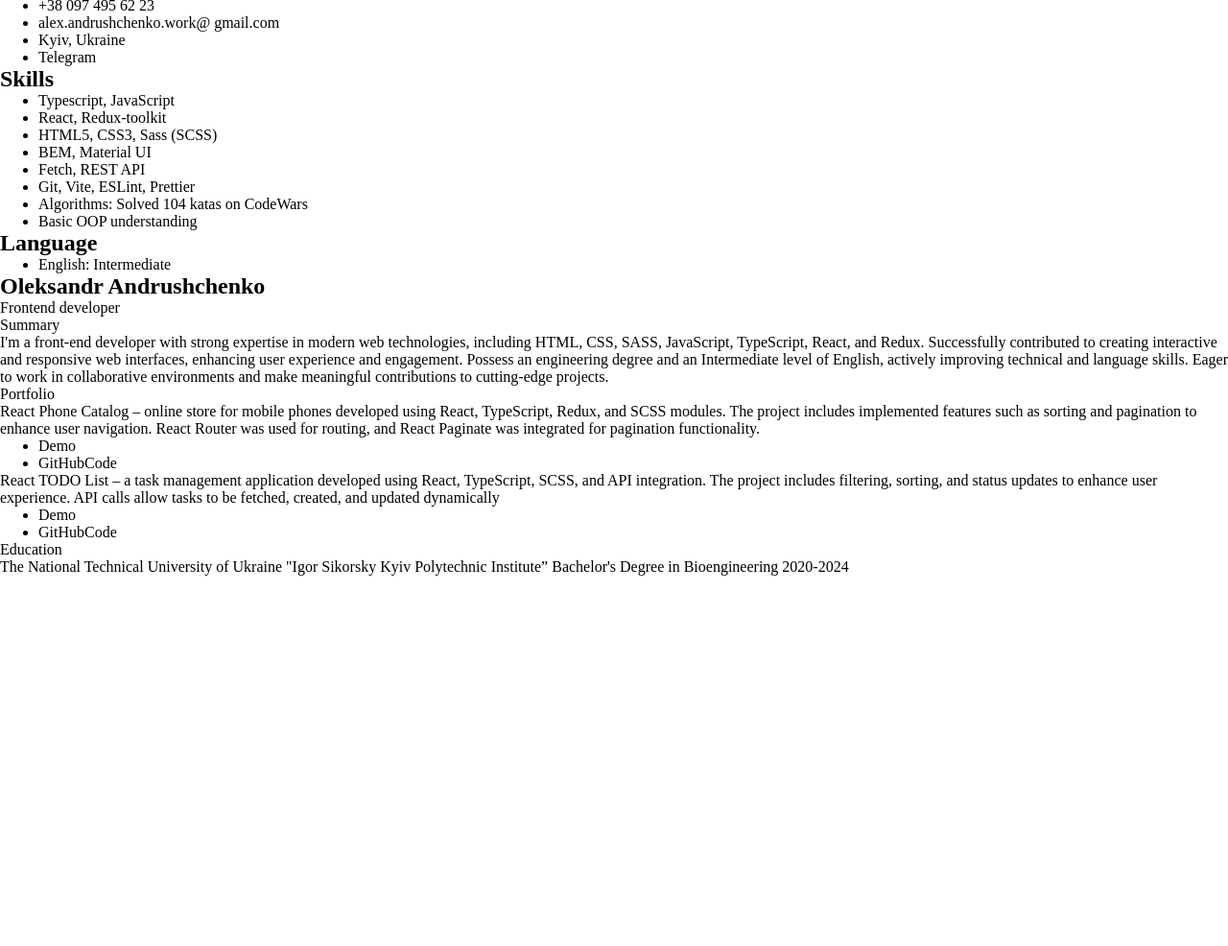
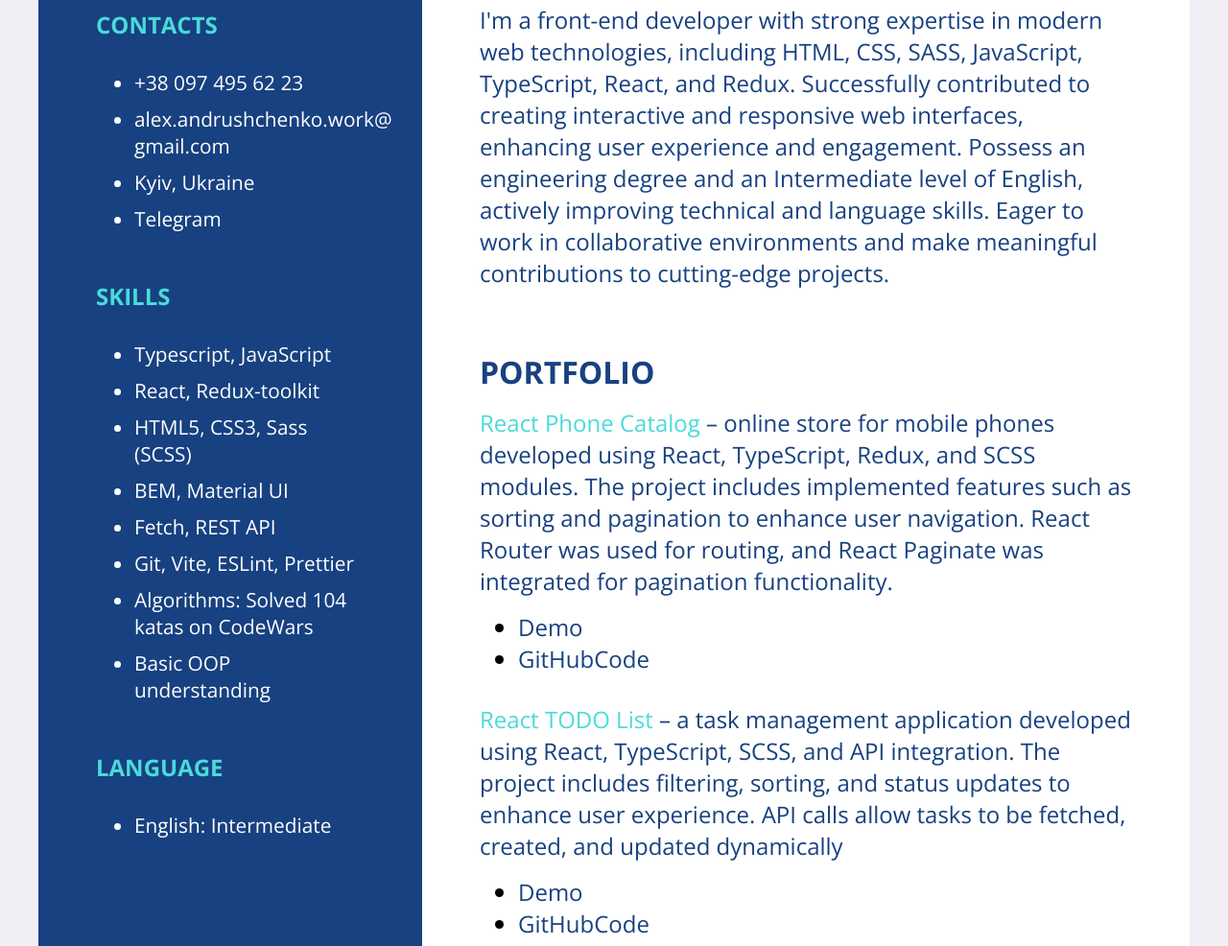
Before and after one commit to andrushchenkoo/rsschool-cv, a plain HTML site: page index.html in a window 1280 px wide. Shown: the part 351-1337 px from the top of the page at 96% size. Before the commit the page ends 951 px from the top, so only its background shows below. Drawn offline with Linux system fonts and the light colour scheme.

Commit message:
feat: add style for all html elements

```diff
--- a/index.html
+++ b/index.html
@@ -7,14 +7,20 @@
     <title>Document</title>
   </head>
   <body>
+    <div class="container">
       <main class="cv">
         <aside class="extra-info">
           <div class="extra-info__container">
+            <div class="photo__container">
+              <div class="photo__background">
                 <img
                   src="./assets/img/photo_2025-01-30_12-58-18.jpg"
                   alt="photo"
                   class="extra-info__photo"
                 />
+              </div>
+            </div>
+
             <div class="extra-info__contacts">
               <h2 class="extra-info__contact-title">Contacts</h2>
               <ul class="extra-info__contacts-list">
@@ -23,7 +29,9 @@
                   alex.andrushchenko.work@ gmail.com
                 </li>
                 <li class="extra-info__contacts-item">Kyiv, Ukraine</li>
-              <li class="extra-info__contacts-item">Telegram</li>
+                <li class="extra-info__contacts-item">
+                  <a href="https://t.me/sansanych228">Telegram</a>
+                </li>
               </ul>
             </div>
             <div class="extra-info__skills">
@@ -34,7 +42,9 @@
                 <li class="extra-info__list-item">HTML5, CSS3, Sass (SCSS)</li>
                 <li class="extra-info__list-item">BEM, Material UI</li>
                 <li class="extra-info__list-item">Fetch, REST API</li>
-              <li class="extra-info__list-item">Git, Vite, ESLint, Prettier</li>
+                <li class="extra-info__list-item">
+                  Git, Vite, ESLint, Prettier
+                </li>
                 <li class="extra-info__list-item">
                   Algorithms: Solved 104 katas on CodeWars
                 </li>
@@ -50,55 +60,99 @@
           </div>
         </aside>
         <section class="main-info">
-        <h1 class="main-info__full-name">Oleksandr Andrushchenko</h1>
+          <h1 class="main-info__full-name">
+            Oleksandr <span class="surname">Andrushchenko</span>
+          </h1>
           <p class="main-info__position">Frontend developer</p>
 
+          <div class="articles__wrapper">
             <article class="main-info__summary">
               <p class="main-info__title">Summary</p>
               <p class="main-info__text">
                 I'm a front-end developer with strong expertise in modern web
                 technologies, including HTML, CSS, SASS, JavaScript, TypeScript,
-            React, and Redux. Successfully contributed to creating interactive
-            and responsive web interfaces, enhancing user experience and
-            engagement. Possess an engineering degree and an Intermediate level
-            of English, actively improving technical and language skills. Eager
-            to work in collaborative environments and make meaningful
-            contributions to cutting-edge projects.
+                React, and Redux. Successfully contributed to creating
+                interactive and responsive web interfaces, enhancing user
+                experience and engagement. Possess an engineering degree and an
+                Intermediate level of English, actively improving technical and
+                language skills. Eager to work in collaborative environments and
+                make meaningful contributions to cutting-edge projects.
               </p>
             </article>
             <article class="main-info__portfolio">
               <p class="main-info__title">Portfolio</p>
               <p class="main-info__text">
-            React Phone Catalog – online store for mobile phones developed using
-            React, TypeScript, Redux, and SCSS modules. The project includes
-            implemented features such as sorting and pagination to enhance user
-            navigation. React Router was used for routing, and React Paginate
-            was integrated for pagination functionality.
+                <span class="light-color">React Phone Catalog</span> – online
+                store for mobile phones developed using React, TypeScript,
+                Redux, and SCSS modules. The project includes implemented
+                features such as sorting and pagination to enhance user
+                navigation. React Router was used for routing, and React
+                Paginate was integrated for pagination functionality.
               </p>
               <ul class="main-info__list">
-            <li class="main-info__list-item">Demo</li>
-            <li class="main-info__list-item">GitHubCode</li>
+                <li class="main-info__list-item">
+                  <a href="https://159124422-catalog-frontend.netlify.app/"
+                    >Demo</a
+                  >
+                </li>
+                <li class="main-info__list-item">
+                  <a
+                    href="https://github.com/FS-OCT24-JavaScriptTitans/catalog-frontend/tree/develop"
+                    >GitHubCode</a
+                  >
+                </li>
               </ul>
               <p class="main-info__text">
-            React TODO List – a task management application developed using
-            React, TypeScript, SCSS, and API integration. The project includes
-            filtering, sorting, and status updates to enhance user experience.
-            API calls allow tasks to be fetched, created, and updated
-            dynamically
+                <span class="light-color">React TODO List</span> – a task
+                management application developed using React, TypeScript, SCSS,
+                and API integration. The project includes filtering, sorting,
+                and status updates to enhance user experience. API calls allow
+                tasks to be fetched, created, and updated dynamically
               </p>
               <ul class="main-info__list">
-            <li class="main-info__list-item">Demo</li>
-            <li class="main-info__list-item">GitHubCode</li>
+                <li class="main-info__list-item">
+                  <a href="https://andrushchenkoo.github.io/todo-list/">Demo</a>
+                </li>
+                <li class="main-info__list-item">
+                  <a href="https://github.com/andrushchenkoo/todo-list"
+                    >GitHubCode</a
+                  >
+                </li>
               </ul>
             </article>
             <article class="main-info__education">
               <p class="main-info__title">Education</p>
               <p class="main-info__text">
                 The National Technical University of Ukraine "Igor Sikorsky Kyiv
-            Polytechnic Institute” Bachelor's Degree in Bioengineering 2020-2024
+                Polytechnic Institute” Bachelor's Degree in Bioengineering
+                2020-2024
               </p>
             </article>
+          </div>
         </section>
       </main>
+      <footer class="footer">
+        <div>
+          <a
+            href="https://rs.school/courses/javascript-ru
+          "
+          >
+            <img
+              width="100"
+              height="60"
+              src="https://raw.githubusercontent.com/rolling-scopes-school/tasks/a2a648a704a2eee3e2013b9e13bee765ab00f959/tasks/cv/rs-school-logo.svg"
+              alt="RsScool"
+          /></a>
+        </div>
+        <div>
+          <span class="date">2025</span>
+        </div>
+        <div>
+          <a href="https://github.com/andrushchenkoo?tab=repositories">
+            <img src="./assets/img/gitIcon.png" alt="GitHub" width="40" height="40">
+          </a>
+        </div>
+      </footer>
+    </div>
   </body>
 </html>
--- a/style.css
+++ b/style.css
@@ -1,4 +1,176 @@
+@font-face {
+  font-family: "OpenSans";
+  src: url(./assets/fonts/OpenSans-Regular.ttf);
+}
+@font-face {
+  font-family: "OpenSans";
+  src: url(./assets/fonts/OpenSans-Bold.ttf);
+  font-weight: 700;
+}
+
+:root {
+  --main-dark: #174180;
+  --main-dark-light: rgb(74, 218, 218);
+  --white: #ffffff;
+}
+
 * {
   box-sizing: border-box;
   margin: 0;
 }
+
+body {
+  font-family: "OpenSans", sans-serif;
+
+}
+a {
+  text-decoration: none;
+
+}
+
+.container {
+  display: flex;
+  flex-direction: column;
+  background-color: rgb(240, 239, 245);
+
+
+}
+.cv {
+  margin: 0 auto;
+  display: flex;
+  width: 1200px;
+  background-color: var(--white);
+}
+.extra-info {
+  width: 400px;
+  background-color: var(--main-dark);
+}
+.extra-info__container {
+  display: flex;
+  flex-direction: column;
+  gap: 50px;
+  padding: 60px;
+}
+.photo__container {
+  display: flex;
+  justify-content: center;
+}
+.photo__background {
+  display: flex;
+  justify-content: center;
+  align-items: center;
+  width: 250px;
+  height: 250px;
+  border-radius: 50%;
+  background-color: white;
+}
+.extra-info__photo {
+  width: 230px;
+  height: 230px;
+  border-radius: 50%;
+}
+.extra-info__contacts li {
+  font-size: 1.3rem;
+}
+.extra-info__contact-title {
+  color: var(--main-dark-light);
+  margin-bottom: 30px;
+  text-transform: uppercase;
+}
+.extra-info__contacts-list {
+  color: var(--white);
+}
+.extra-info__contacts-list li:not(:last-child) {
+  margin-bottom: 10px;
+}
+.extra-info__contacts-item a {
+  color: white;
+}
+.extra-info__contacts-item a:visited   {
+  color: white;
+}
+
+.extra-info__title {
+  color: var(--main-dark-light);
+  margin-bottom: 30px;
+  text-transform: uppercase;
+}
+.extra-info__list {
+  font-size: 1.3rem;
+  color: var(--white);
+}
+.extra-info__list li:not(:last-child) {
+  margin-bottom: 10px;
+}
+
+.main-info {
+  padding: 60px;
+  font-size: 1.5rem;
+}
+.main-info__full-name {
+  margin-bottom: 20px;
+  line-height: 1.2;
+  color: var(--main-dark);
+  text-transform: uppercase;
+  font-size: 4rem;
+}
+.surname {
+  font-weight: normal;
+}
+.main-info__position {
+  font-size: 2rem;
+  text-transform: uppercase;
+  color: var(--main-dark-light);
+  margin-bottom: 20px;
+}
+
+.articles__wrapper {
+  display: flex;
+  flex-direction: column;
+  gap: 50px;
+}
+
+.main-info__title {
+  font-size: 2rem;
+  font-weight: bold;
+  text-transform: uppercase;
+  margin-bottom: 15px;
+  color: var(--main-dark);
+}
+.main-info__text {
+  color: var(--main-dark);
+  margin-bottom: 15px;
+}
+.light-color {
+  color: var(--main-dark-light);
+}
+
+.main-info__portfolio ul:not(:last-child) {
+  margin-bottom: 30px;
+}
+
+.main-info__list-item a {
+  color: var(--main-dark);
+}
+.main-info__list-item a:active {
+  color: var(--main-dark);
+}
+.main-info__list-item a:hover {
+  color: var(--main-dark-light);
+}
+
+.footer {
+  width: 1200px;
+  display: flex;
+  align-items: center;
+  justify-content: space-between;
+  background-color: var(--main-dark-light);
+  height: 60px;
+  margin: 0 auto;
+  padding-inline: 60px;
+}
+.date {
+  color: black;
+  font-weight: bold;
+  font-size: 1.3rem;
+}
```
Also changed, not shown: assets/fonts/OpenSans-Bold.ttf (added), assets/fonts/OpenSans-Regular.ttf (added), assets/img/gitIcon.png (added). Lines whose indentation alone changed are shown as unchanged.
